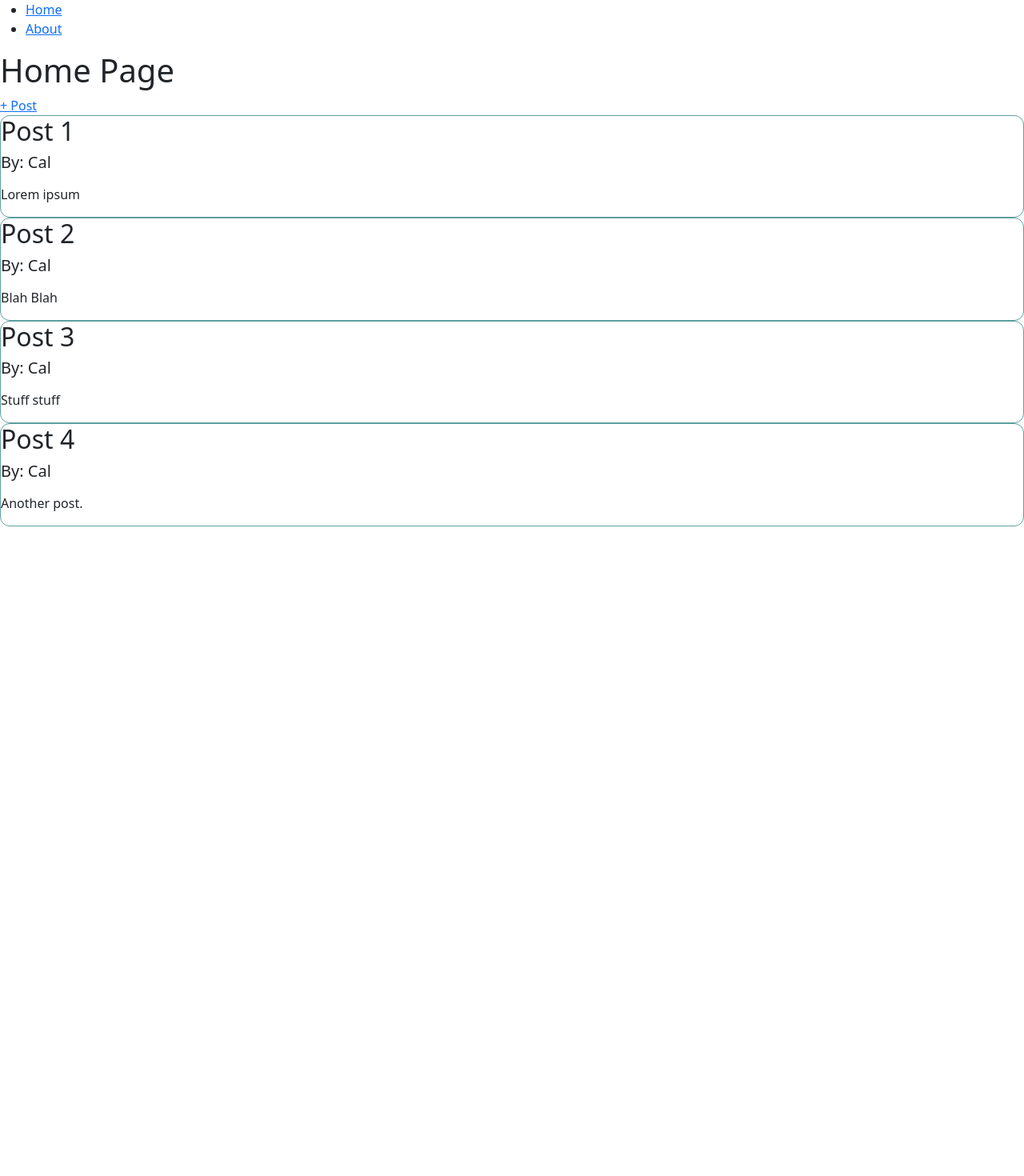
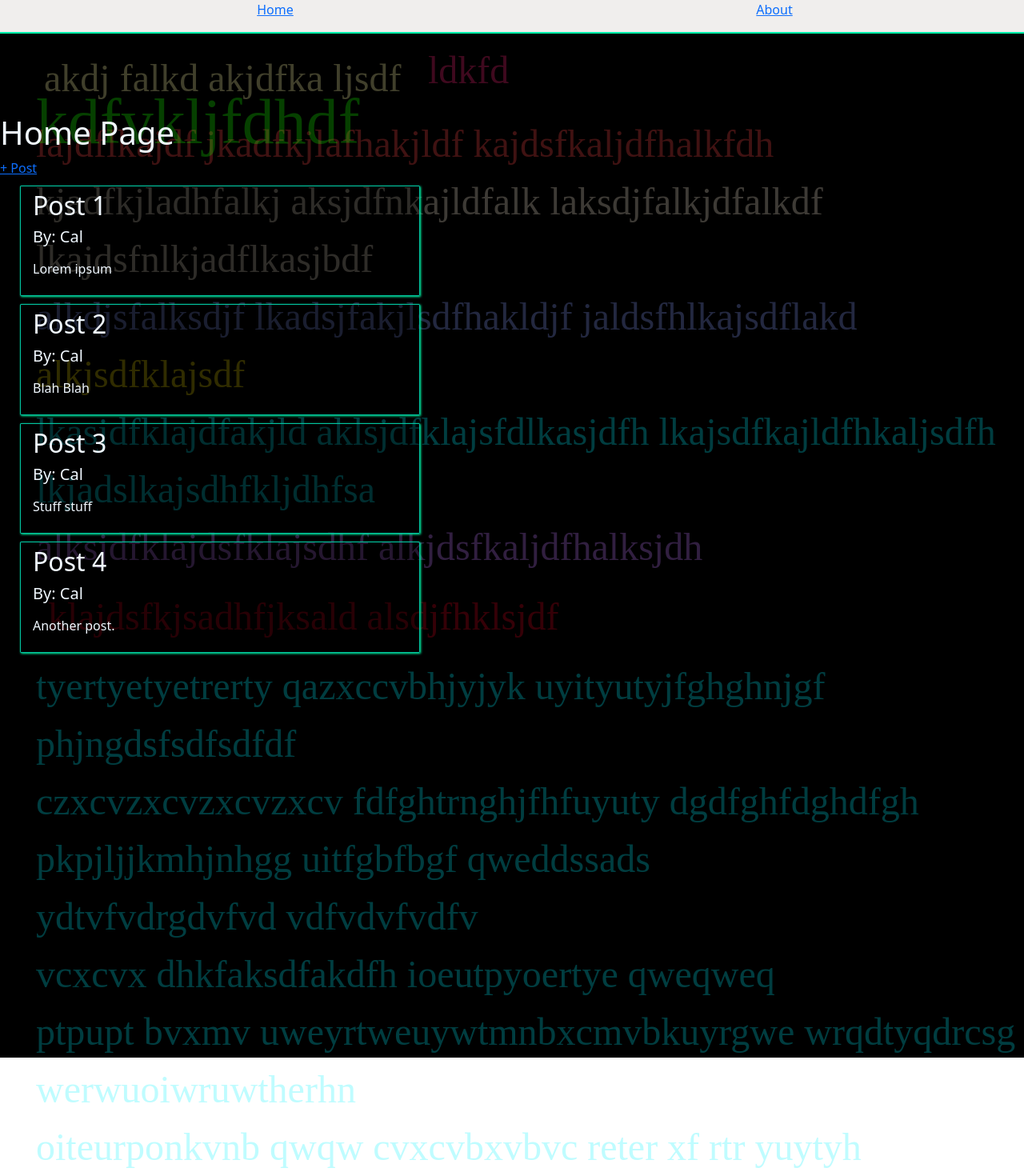
Before and after one commit to cpaschall/react-blog, a React (Create React App) app: page / in a window 1280 px wide. Shown: the top 1470 px of the page at 80% size. Before the commit the page ends 800 px from the top, so only its background shows below. Built offline with nearby package versions, Linux system fonts and the light colour scheme; a web font is replaced by a local one.

Commit message:
adding style to post cards

```diff
--- a/src/components/Blog/AllPosts.js
+++ b/src/components/Blog/AllPosts.js
@@ -3,7 +3,7 @@ import './AllPosts.css';
 
 const AllPosts =(props) => {
     return (
-        <div>
+        <div className={props.className}>
             <BlogPost
                 title={props.items[0].title}
                 author={props.items[0].author}
--- a/src/components/Blog/PostForm.css
+++ b/src/components/Blog/PostForm.css
@@ -1,11 +1,12 @@
 .form-card {
     /* font-family: 'Tilt Neon', cursive; */
     /* font-family: 'Roboto Condensed', sans-serif; */
-    font-family: 'Ubuntu', sans-serif;
-    display: flex;
-    flex-direction: column;
+    /* position: relative; */
+    /* font-family: 'Ubuntu', sans-serif; */
+    /* display: flex; */
+    /* flex-direction: column; */
     /* justify-content: center; */
-    align-items: center;
+    /* align-items: center; */
     /* border: 50px solid rgba(87, 155, 177, .5); */
     /* background-color: rgba(87, 155, 177); */
     /* box-shadow: 15px 15px #579BB1; */
@@ -14,10 +15,10 @@
     /* padding: 25px; */
     /* margin: 25px; */
     /* height: 500px; */
-    color: aliceblue;
-    font-size: 1.25rem;
+    /* color: aliceblue; */
+    /* font-size: 1.25rem; */
     /* z-index: 1; */
-    margin-top: -1300px;
+    /* margin-top: -1300px; */
 }
 
 .new-post__controls {
--- a/src/components/Blog/PostForm.js
+++ b/src/components/Blog/PostForm.js
@@ -44,7 +44,7 @@ const PostForm = (props) => {
     }
 
     return (
-        <form className="form-card" onSubmit={submitHandler}>
+        <form className={props.className} onSubmit={submitHandler}>
             <div className='new-post__controls'>
                 <div className='new-post__control'>
                     <label>Title</label>
--- a/src/components/Pages/CreatePost.css
+++ b/src/components/Pages/CreatePost.css
@@ -1,21 +1,16 @@
 .home-dark {
-    /* display: flex; */
-    /* justify-content: center; */
-    /* background-color: #F8F4EA; */
-    /* height: 100vh; */
-    /* width: 100%; */
+    position: relative;
+    /* height: 100%; */
 }
 
-/* .form-card {
+.form-card {
+    position: absolute;
+    top: 100px;
+    left: 100px;
+    font-family: 'Ubuntu', sans-serif;
     display: flex;
     flex-direction: column;
-    justify-content: center;
     align-items: center;
-    border: 2px #EB455F solid;
-    background-color: rgba(186, 215, 233, 0.75);
-    border-radius: 12px;
-    width: 500px;
-    padding: 25px;
-    margin: 25px;
-    height: 70vh;
-} */
+    color: aliceblue;
+    font-size: 1.25rem;
+}
--- a/src/components/Pages/Home.css
+++ b/src/components/Pages/Home.css
@@ -0,0 +1,9 @@
+.home-main {
+    position: relative;
+}
+
+.all-posts {
+    position: absolute;
+    top: 100px;
+    color:aliceblue
+}
--- a/src/components/Pages/Home.js
+++ b/src/components/Pages/Home.js
@@ -4,6 +4,7 @@ import { Link } from 'react-router-dom';
 // import Nav from '../UI/Nav';
 import AllPosts from '../Blog/AllPosts';
 import CreatePost from './CreatePost';
+import CreatePostBG from '../UI/CreatePostBG';
 
 const Home = (props) => {
     const blogPosts = [
@@ -38,15 +39,19 @@ const Home = (props) => {
     ]
 
     return (
-        <div className={props.className}>
+        <div className='home-main'>
             {/* <Nav /> */}
+            <CreatePostBG>
+              <div className='all-posts'>
                 <h1>Home Page</h1>
                 <div>
                   <Link to='/create-post'>+ Post</Link>
                 </div>
                 <div>
-              <AllPosts items={blogPosts} />
+                  <AllPosts items={blogPosts}/>
                 </div>
+              </div>
+            </CreatePostBG>
         </div>
     )
 }
--- a/src/components/UI/BlogCard.css
+++ b/src/components/UI/BlogCard.css
@@ -1,4 +1,11 @@
 .card {
-    border-radius: 12px;
-    border: 1px solid cadetblue;
+    border-radius: 1px;
+    border: 1px solid #03C4A1;
+    width: 500px;
+    margin: 10px 0;
+    left: 25px;
+    padding: 5px 15px;
+    box-shadow: 1px 1px 3px #00FFAB;
+    background-color: rgba(0, 0, 0, .25);
+    color: aliceblue;
 }
--- a/src/components/UI/CreatePostBG.css
+++ b/src/components/UI/CreatePostBG.css
@@ -3,15 +3,14 @@
     flex-wrap: wrap;
     flex-direction: row; */
     background-color: rgb(0, 0, 0);
-    /* height: 100vh; */
+    height: 160vh;
     /* z-index: 2; */
 }
 
 .cpbg-text {
     display: flex;
     flex-wrap: wrap;
-    /* flex-direction: row; */
-    /* font-family: 'Miss Fajardose', cursive; */
+    position: relative;
     font-family: 'Monsieur La Doulaise', cursive;
     color: rgba(0, 245, 255, 0.25);
     font-size: 3rem;
@@ -21,13 +20,16 @@
 
 .cpbg-text__16FF00 {
     color: rgba(22, 255, 0, 0.25);
-    /* margin: 0, 20px, 0, 0; */
-    padding: 25px;
+    position: absolute;
+    font-size: 5rem;
+    top: 50px;
 }
 
 .cpbg-text__FB2576 {
     color: rgba(251, 37, 118, 0.25);
-    padding: 5px;
+    position: absolute;
+    left: 500px;
+
 
 }
 
--- a/src/components/UI/CreatePostBG.js
+++ b/src/components/UI/CreatePostBG.js
@@ -4,8 +4,8 @@ const CreatePostBG = (props) => {
     return (
         <div className='cpbg-main'>
             <div className='cpbg-text'>
-                <div className='cpbg-text__16FF00'>fkvdfk kdfvkljfdhdf</div>
-                <div className='cpbg-text__FB2576'>ldkfdjhkfjhds kjdfkjfdhkjdfh</div>
+                <div className='cpbg-text__16FF00'>kdfvkljfdhdf</div>
+                <div className='cpbg-text__FB2576'>ldkfd</div>
                 <div className='cpbg-text__FFFBAC'>akdj falkd akjdfka ljsdf</div>
                 <div className='cpgb-text__FF4949'>lajdflkajdf jkadfkjlafhakjldf kajdsfkaljdfhalkfdh</div>
                 <div className='cpbg-text__F2E7D5'>kjadfkjladhfalkj aksjdfnkajldfalk laksdjfalkjdfalkdf lkajdsfnlkjadflkasjbdf</div>
@@ -14,16 +14,16 @@ const CreatePostBG = (props) => {
                 <div className=''>lkasjdfklajdfakjld aklsjdfklajsfdlkasjdfh lkajsdfkajldfhkaljsdfh lkjadslkajsdhfkljdhfsa </div>
                 <div className='cpbg-text__C47AFF'>alksjdfklajdsfklajsdhf alkjdsfkaljdfhalksjdh </div>
                 <div className='cpbg-text__D2001A'>         klajdsfkjsadhfjksald alsdjfhklsjdf </div>
-                <div classname='cpbg-text__'>tyertyetyetrerty qazxccvbhjyjyk  uyityutyjfghghnjgf  phjngdsfsdfsdfdf </div>
-                <div classname='cpbg-text__'></div>
-                <div classname='cpbg-text__'>czxcvzxcvzxcvzxcv fdfghtrnghjfhf </div>
-                <div classname='cpbg-text__'>uyuty dgdfghfdghdfgh </div>
-                <div classname='cpbg-text__'>pkpjljjkmhjnhgg  uitfgbfbgf qweddssads </div>
-                <div classname='cpbg-text__'>ydtvfvdrgdvfvd vdfvdvfvdfv </div>
-                <div classname='cpbg-text__'>vcxcvx dhkfaksdfakdfh ioeutpyoertye qweqweq </div>
-                <div classname='cpbg-text__'>ptpupt bvxmv uweyrtweuywt </div>
-                <div classname='cpbg-text__'>mnbxcmvbkuyrgwe wrqdtyqdrcsg </div>
-                <div classname='cpbg-text__'>werwuoiwruwtherhn </div><div classname='cpbg-text__'>oiteurponkvnb qwqw cvxcvbxvbvc reter xf rtr yuytyh </div>
+                <div className='cpbg-text__'>tyertyetyetrerty qazxccvbhjyjyk  uyityutyjfghghnjgf  phjngdsfsdfsdfdf </div>
+                <div className='cpbg-text__'></div>
+                <div className='cpbg-text__'>czxcvzxcvzxcvzxcv fdfghtrnghjfhf </div>
+                <div className='cpbg-text__'>uyuty dgdfghfdghdfgh </div>
+                <div className='cpbg-text__'>pkpjljjkmhjnhgg  uitfgbfbgf qweddssads </div>
+                <div className='cpbg-text__'>ydtvfvdrgdvfvd vdfvdvfvdfv </div>
+                <div className='cpbg-text__'>vcxcvx dhkfaksdfakdfh ioeutpyoertye qweqweq </div>
+                <div className='cpbg-text__'>ptpupt bvxmv uweyrtweuywt </div>
+                <div className='cpbg-text__'>mnbxcmvbkuyrgwe wrqdtyqdrcsg </div>
+                <div className='cpbg-text__'>werwuoiwruwtherhn </div><div className='cpbg-text__'>oiteurponkvnb qwqw cvxcvbxvbvc reter xf rtr yuytyh </div>
             </div>
             {props.children}
         </div>
--- a/src/components/UI/Nav.css
+++ b/src/components/UI/Nav.css
@@ -0,0 +1,16 @@
+.nav-bar {
+    border-bottom: 2px solid #00FFAB;
+    background-color: #F0EEED;
+}
+
+.nav-bar ul {
+    display: flex;
+    justify-content: space-around;
+    align-items: flex-end;
+}
+.nav-bar ul, li {
+    list-style: none;
+    text-decoration: none;
+    color: black;
+
+}
--- a/src/components/UI/Nav.js
+++ b/src/components/UI/Nav.js
@@ -3,7 +3,7 @@ import './Nav.css';
 
 const Nav = () => {
     return (
-        <div>
+        <div className='nav-bar'>
             <ul>
                 <li>
                     <Link to='/'>Home</Link>
```
Lines whose indentation alone changed are shown as unchanged.
